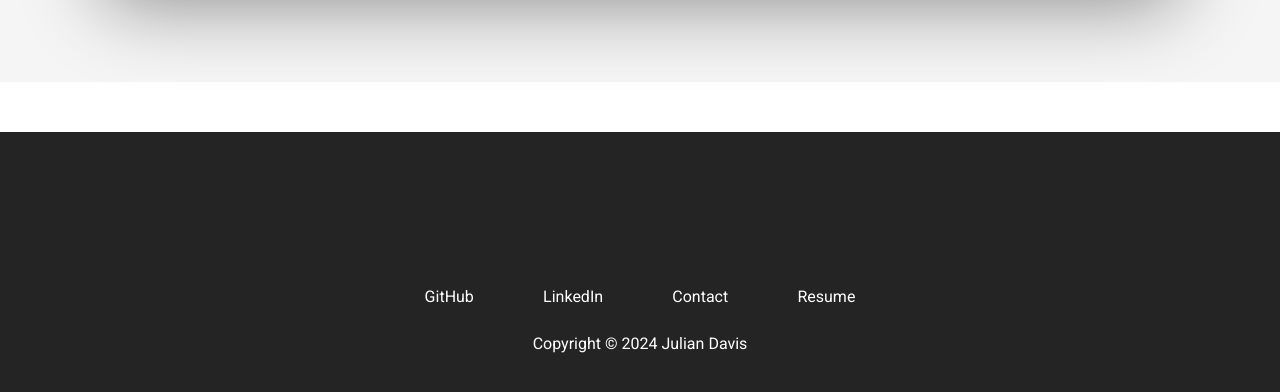
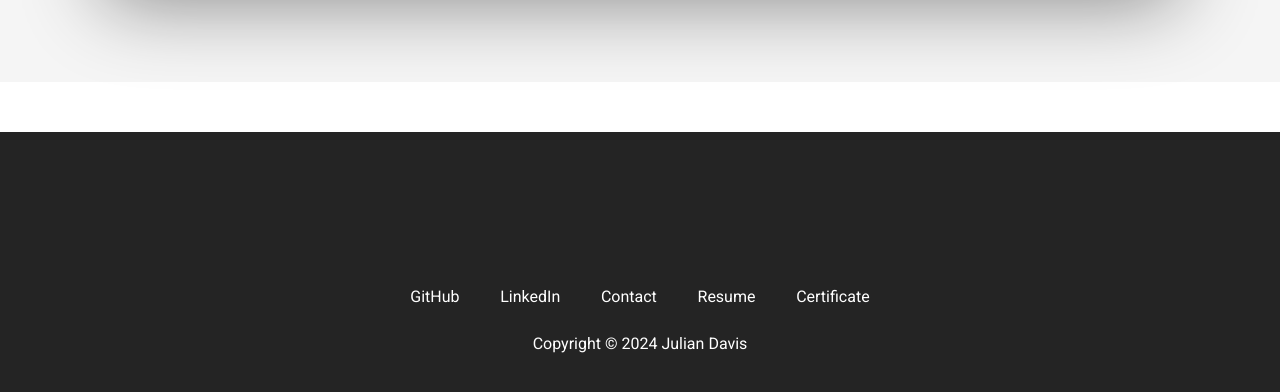
Before and after one commit to juliandavis2152/Exclusive-EPortfolio, a plain HTML site: page index.html in a window 1280 px wide. Shown: the part 3518-3910 px from the top of the page. Drawn offline with nearby package versions, Linux system fonts and the light colour scheme.

Commit message:
Added certificate pdf

```diff
--- a/index.html
+++ b/index.html
@@ -317,6 +317,12 @@
             >
               Resume
             </a>
+            <a
+              href="./assets/FESCert.pdf" target="_blank"
+              class="footer__social--link link__hover-effect link__hover-effect--white"
+            >
+              Certificate
+            </a>
           </div>
           <div class="footer__copyright">
             Copyright &copy; 2024 Julian Davis
```
Also changed, not shown: 1 other file.
